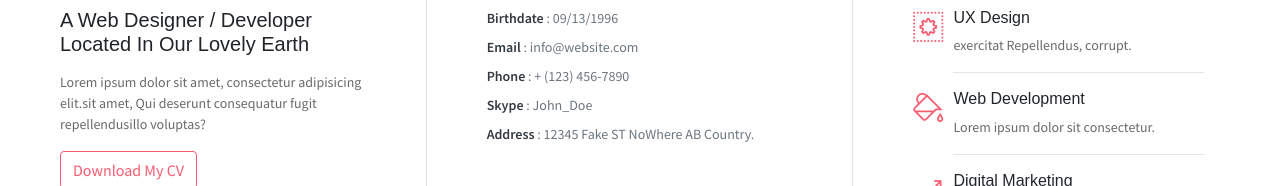
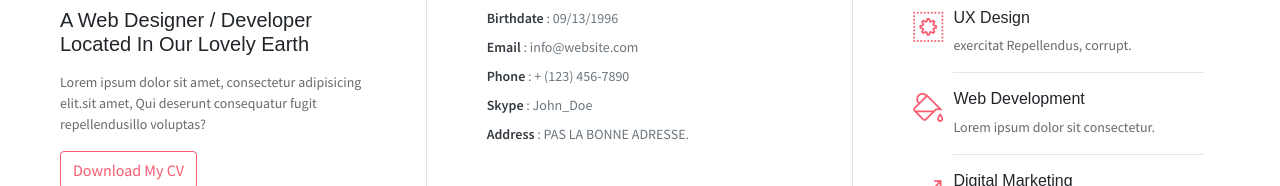
Before and after one commit to EmpirisDev/cv, a plain HTML site: page public_html/index.html in a window 1280 px wide. Shown: the part 860-1046 px from the top of the page. Drawn offline with Linux system fonts and the light colour scheme; some packages are replaced by stand-ins of ours; some icons are missing.

Commit message:
Update index.html
iL FAUT CHANGER LES INFOS DE L4AUTRE GARS

```diff
--- a/public_html/index.html
+++ b/public_html/index.html
@@ -85,7 +85,7 @@
                     <li><span>Email</span> : info@website.com</li>
                     <li><span>Phone</span> : + (123) 456-7890</li>
                     <li><span>Skype</span> : John_Doe </li>
-                    <li><span>Address</span> :  12345 Fake ST NoWhere AB Country.</li>
+                    <li><span>Address</span> :  PAS LA BONNE ADRESSE.</li>
                 </ul>
                 <ul class="social-icons pt-3">
                     <li class="social-item"><a class="social-link" href="#"><i class="ti-facebook" aria-hidden="true"></i></a></li>
```
